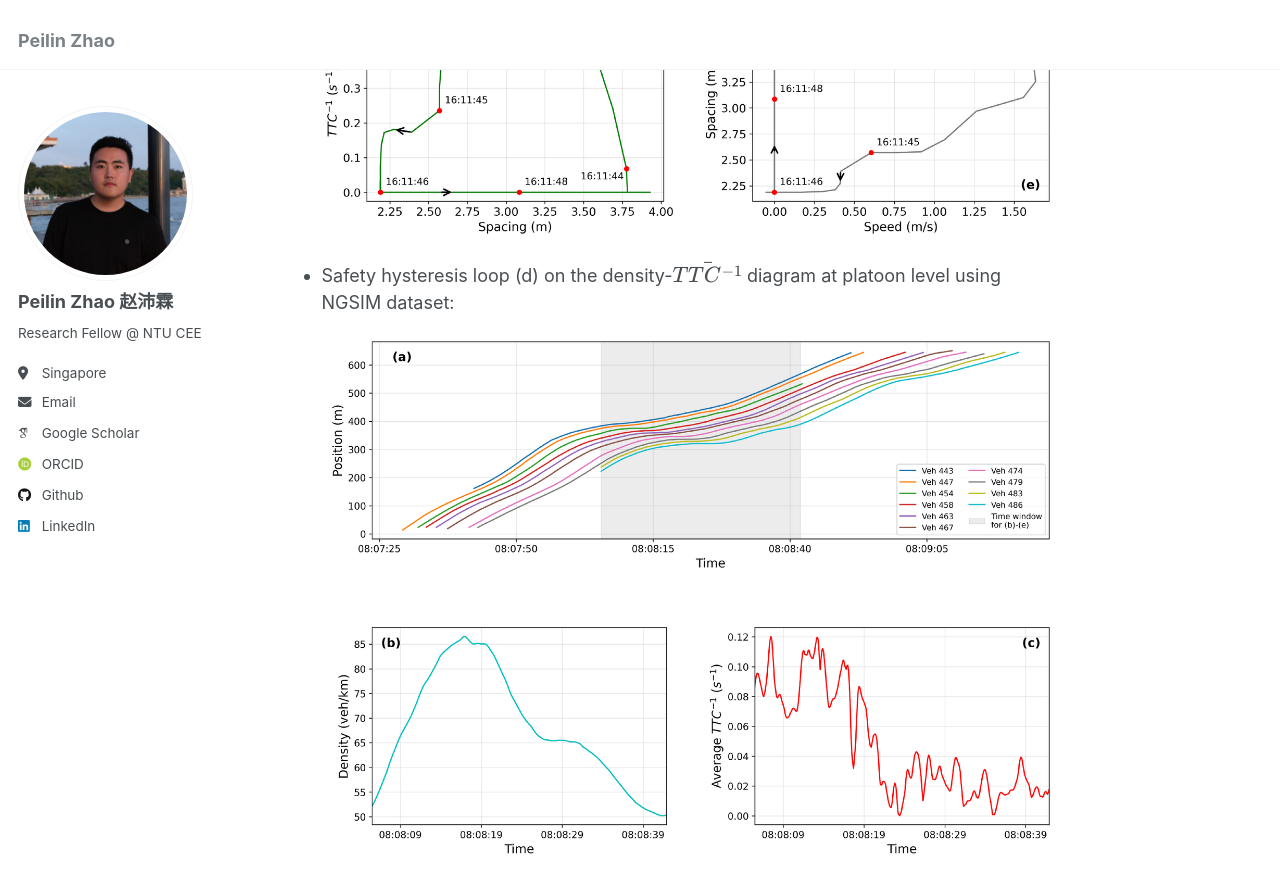
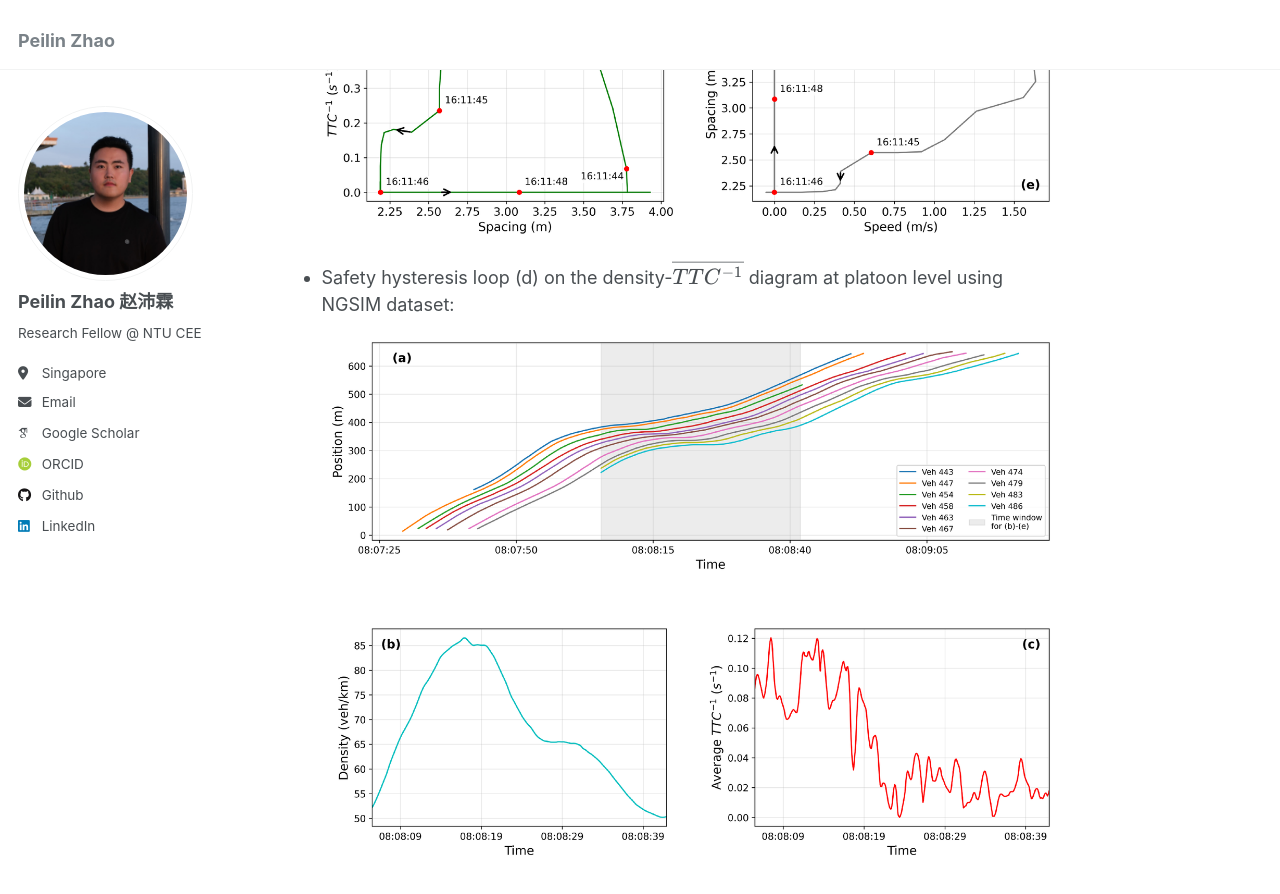
Before and after one commit to Jerry-zpl/Jerry-zpl.github.io, a Jekyll site: the page built from _publications/2026-TRC-105806.md, in a window 1280 px wide and 900 px high, scrolled down 1776 px. Shown: the top 894 px of the window. Built offline with Jekyll 4.4.1, drawn with Linux system fonts in a browser that asks for light colours; some web fonts are replaced.

Commit message:
Update 2026-TRC-105806.md

```diff
--- a/_publications/2026-TRC-105806.md
+++ b/_publications/2026-TRC-105806.md
@@ -34,7 +34,7 @@ Safety hysteresis, a dynamic pattern reflecting how traffic safety deteriorates
 
   ![1](\images\2026-TRC-1.png)
 
-- Safety hysteresis loop (d) on the density-$$\bar{TTC^{−1}}$$ diagram at platoon level using NGSIM dataset:
+- Safety hysteresis loop (d) on the density-$$\overline{TTC^{−1}}$$ diagram at platoon level using NGSIM dataset:
 
   ![1](\images\2026-TRC-2.png)
 
```
